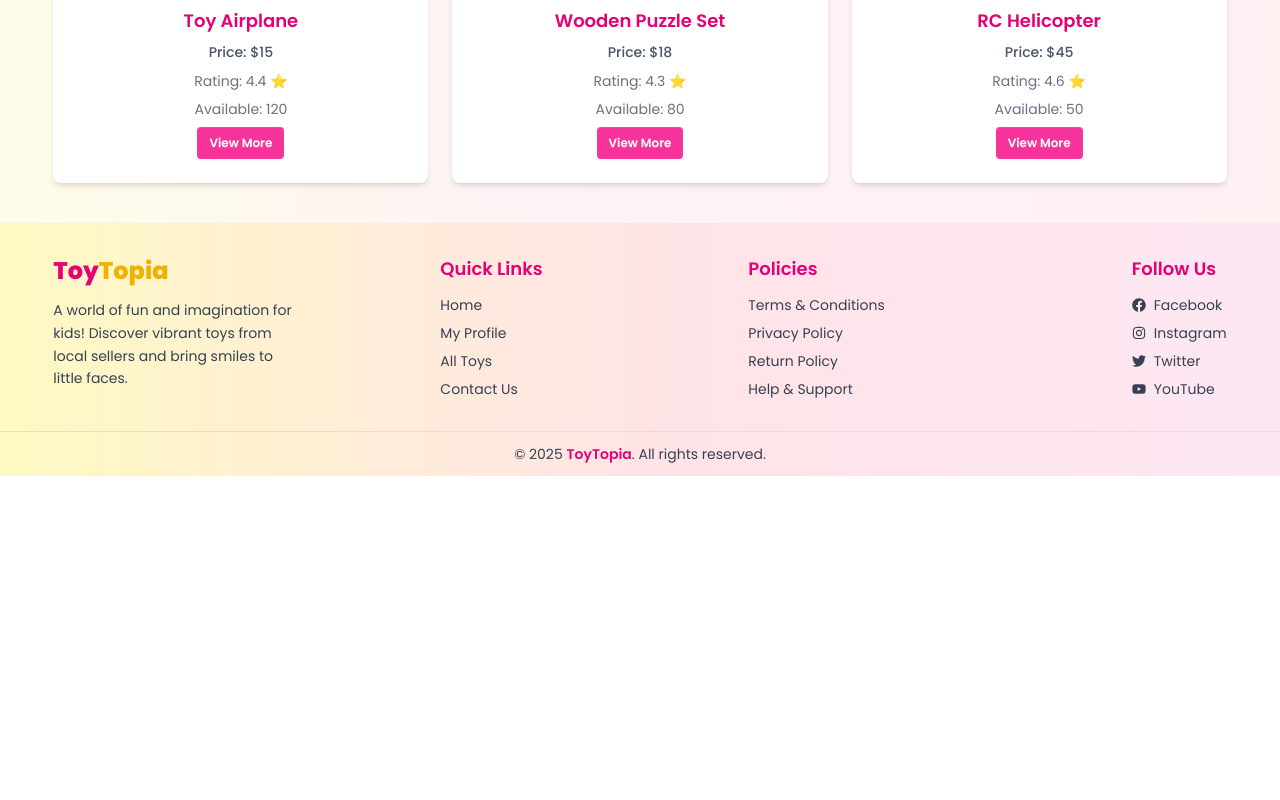
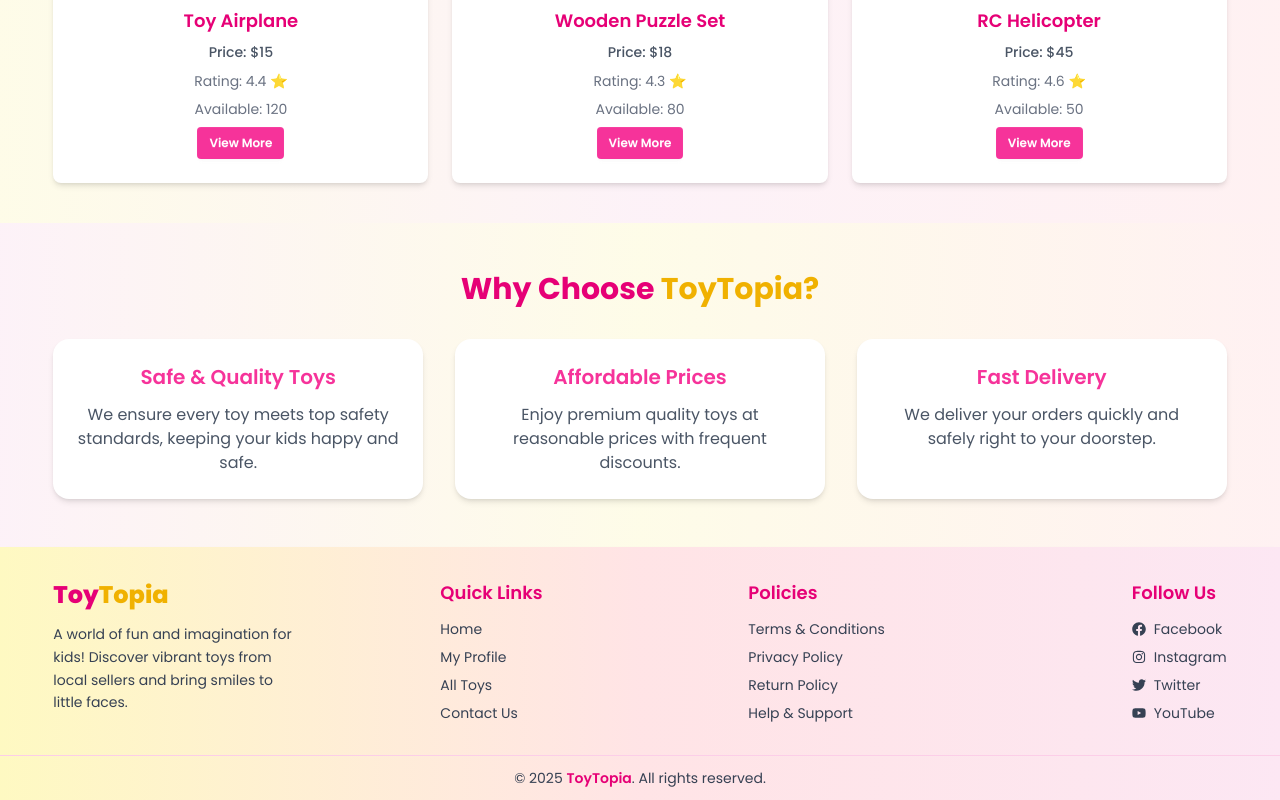
Before and after one commit to Takdirul-Rijan/play-nest-app, a React (Vite) app: page / in a window 1280 px wide. Shown: the part 2100-2900 px from the top of the page. Before the commit the page ends 2576 px from the top, so only its background shows below. Built offline with nearby package versions, Linux system fonts and the light colour scheme.

Commit message:
created why choose ToyTopia section

```diff
--- /dev/null
+++ b/src/components/ChooseUs.jsx
@@ -0,0 +1,46 @@
+import React from "react";
+
+const ChooseUs = () => {
+  return (
+    <section className="py-12 bg-gradient-to-r from-pink-50 via-yellow-50 to-rose-50">
+      <div className="w-11/12 mx-auto text-center">
+        <h2 className="text-3xl font-bold text-pink-600 mb-8">
+          Why Choose <span className="text-yellow-500">ToyTopia?</span>
+        </h2>
+
+        <div className="grid grid-cols-1 md:grid-cols-3 gap-8">
+          <div className="p-6 bg-white rounded-2xl shadow-md hover:shadow-lg transition">
+            <h3 className="text-xl font-semibold text-pink-500 mb-3">
+              Safe & Quality Toys
+            </h3>
+            <p className="text-gray-600">
+              We ensure every toy meets top safety standards, keeping your kids
+              happy and safe.
+            </p>
+          </div>
+
+          <div className="p-6 bg-white rounded-2xl shadow-md hover:shadow-lg transition">
+            <h3 className="text-xl font-semibold text-pink-500 mb-3">
+              Affordable Prices
+            </h3>
+            <p className="text-gray-600">
+              Enjoy premium quality toys at reasonable prices with frequent
+              discounts.
+            </p>
+          </div>
+
+          <div className="p-6 bg-white rounded-2xl shadow-md hover:shadow-lg transition">
+            <h3 className="text-xl font-semibold text-pink-500 mb-3">
+              Fast Delivery
+            </h3>
+            <p className="text-gray-600">
+              We deliver your orders quickly and safely right to your doorstep.
+            </p>
+          </div>
+        </div>
+      </div>
+    </section>
+  );
+};
+
+export default ChooseUs;
--- a/src/pages/Home.jsx
+++ b/src/pages/Home.jsx
@@ -1,6 +1,7 @@
 import React from "react";
 import Slider from "../components/Slider";
 import PopularToys from "../components/PopularToys";
+import ChooseUs from "../components/ChooseUs";
 
 const Home = () => {
   return (
@@ -8,6 +9,8 @@ const Home = () => {
       <Slider></Slider>
 
       <PopularToys></PopularToys>
+
+      <ChooseUs></ChooseUs>
     </div>
   );
 };
```
